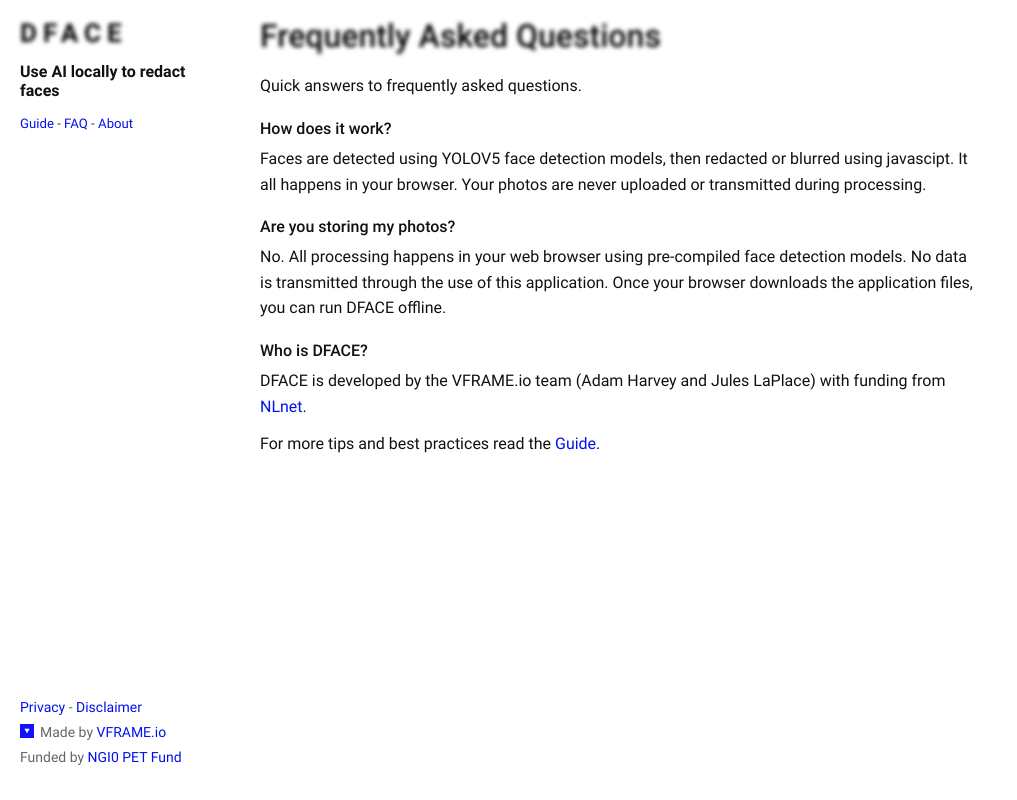
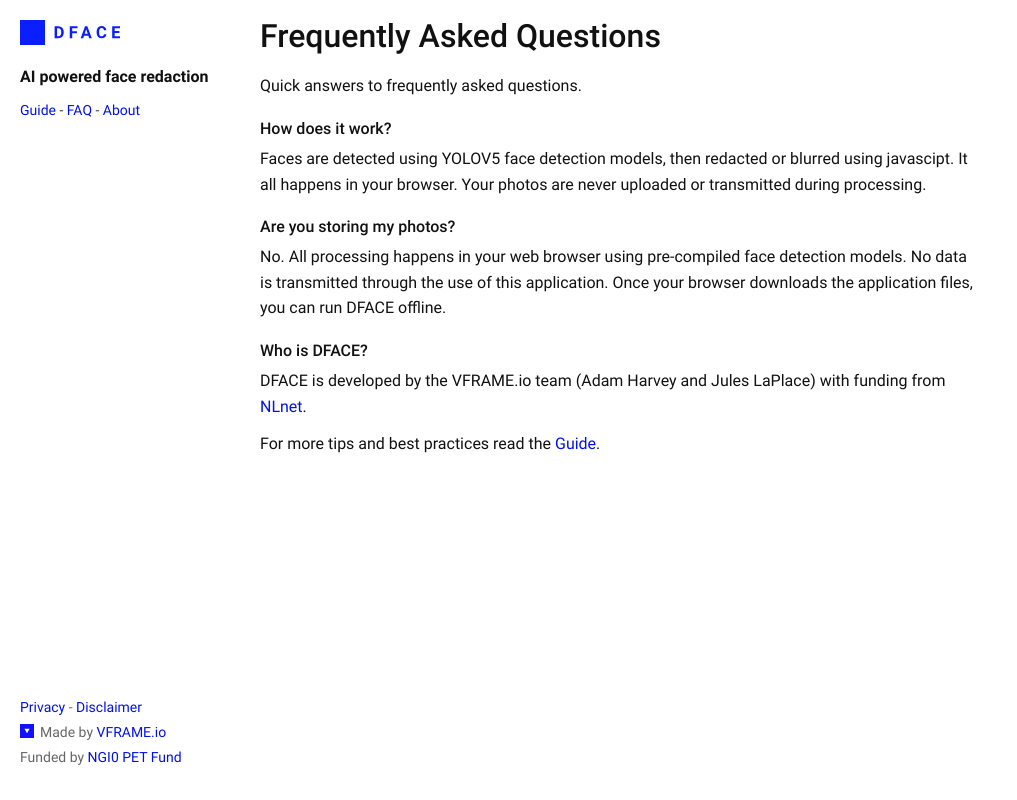
Before and after one commit to vframeio/dface, a Next.js app: page /faq in a window 1280 px wide. Shown: the whole page, without its empty margins (0-1017 px from the left). Built offline with nearby package versions, Linux system fonts and the light colour scheme.

Commit message:
replace logo rm text shadows change default blur strength

```diff
--- a/src/components/blur/app.css
+++ b/src/components/blur/app.css
@@ -14,8 +14,7 @@
 }
 .introTextA {
   font-size: 6rem;
-  color: transparent;
-  text-shadow: 0 0 10px #01e;
+  color: #01e;
   margin-bottom: 10px;
   text-transform: uppercase;
 }
@@ -97,8 +96,6 @@
 }
 .results .meta a {
   font-size: 12px;
-  /*color: transparent;*/
-  /*text-shadow: 0 0 2px;*/
   color: #0011ee;
   display: block;
   flex: 1;
@@ -106,8 +103,6 @@
   text-align: center;
 }
 .results .meta a:hover {
-  /*color: transparent;*/
-  /*text-shadow: 0 0 1px #0011ee;*/
   color: #0011ee;
   background: #eee;
 }
@@ -167,8 +162,7 @@
 .dropzone.condensed {
   min-height: auto;
   padding: 1.25rem 0;
-  color: transparent;
-  text-shadow: 0 0 3px #01e;
+  color: #01e;
   font-size: 18px;
   border: 1px dashed #01e;
   text-transform: uppercase;
--- a/src/components/common/Header.js
+++ b/src/components/common/Header.js
@@ -9,12 +9,13 @@
   return (
     <div className="header">
       <h1>
-        <Link href="/">DFACE</Link>
+        <Link href="/" passHref>
+          <img src="/assets/img/dface_logo.svg" width="100px"/>
+        </Link>
       </h1>
       <p className="hello">
-        Use AI locally to redact faces
+        AI powered face redaction
       </p>
-
       <p className="hello-links">
         <Link href="/guide">Guide</Link> - <Link href="/faq">FAQ</Link> - <Link href="/about">About</Link>
       </p>
--- a/src/styles/content.scss
+++ b/src/styles/content.scss
@@ -10,14 +10,11 @@
   font-size: 32px;
   line-height: 32px;
   font-weight: 500;
-  color: transparent;
-  text-shadow: 0 0 4px #000;
   padding-top: 0;
   margin-top: 0;
-  transition: text-shadow 0.15s;
   cursor: default;
   &:hover {
-    text-shadow: 0 0 2px #000;
+    color: #111;
   }
 }
 
@@ -25,13 +22,7 @@
   font-size: 1.75rem;
   font-weight: 300;
   margin: 1.5rem 0 0.25rem 0;
-  color: transparent;
-  text-shadow: 0 0 2px #000;
-  transition: text-shadow 0.15s;
   cursor: default;
-  // &:hover {
-  //   text-shadow: 0 0 1px #000;
-  // }
 }
 
 .pageSubTitle {
--- a/src/styles/header.scss
+++ b/src/styles/header.scss
@@ -8,7 +8,7 @@
   background-size: 100%;
   width: 140px;
   height: 33px;
-  background-image: url("/assets/img/logos_vframe_blue.svg");
+  background-image: url("/assets/img/dface_logo.svg");
 }
 
 header {
--- a/src/styles/sidebar.scss
+++ b/src/styles/sidebar.scss
@@ -35,16 +35,17 @@
 .header {
   margin-bottom: 10px;
   h1 {
-    font-size: 26px;
+    font-size: 22px;
     line-height: 26px;
-    letter-spacing: 6px;
+    letter-spacing: 4px;
     margin: 0 0 0.75rem 0;
+    img {
+      cursor: pointer;
+    }
     a {
-      color: transparent;
-      text-shadow: 0 0 4px #000;
-      transition: text-shadow 0.15s;
+      color: #00F;
       &:hover {
-        text-shadow: 0 0 2px #111;
+        color: #33F;
       }
     }
   }
@@ -55,7 +56,7 @@
     font-weight: 600;
   }
   p.hello-links {
-    font-size: 0.825rem;
+    font-size: 0.875rem;
     color: #333;
     a {
     }
```
Also changed, not shown: src/components/blur/App.js (+4 -5 lines), src/components/blur/Settings.js (+4 -4 lines), public/assets/img/dface_logo.svg, public/assets/img/logo_dface.svg (added).
